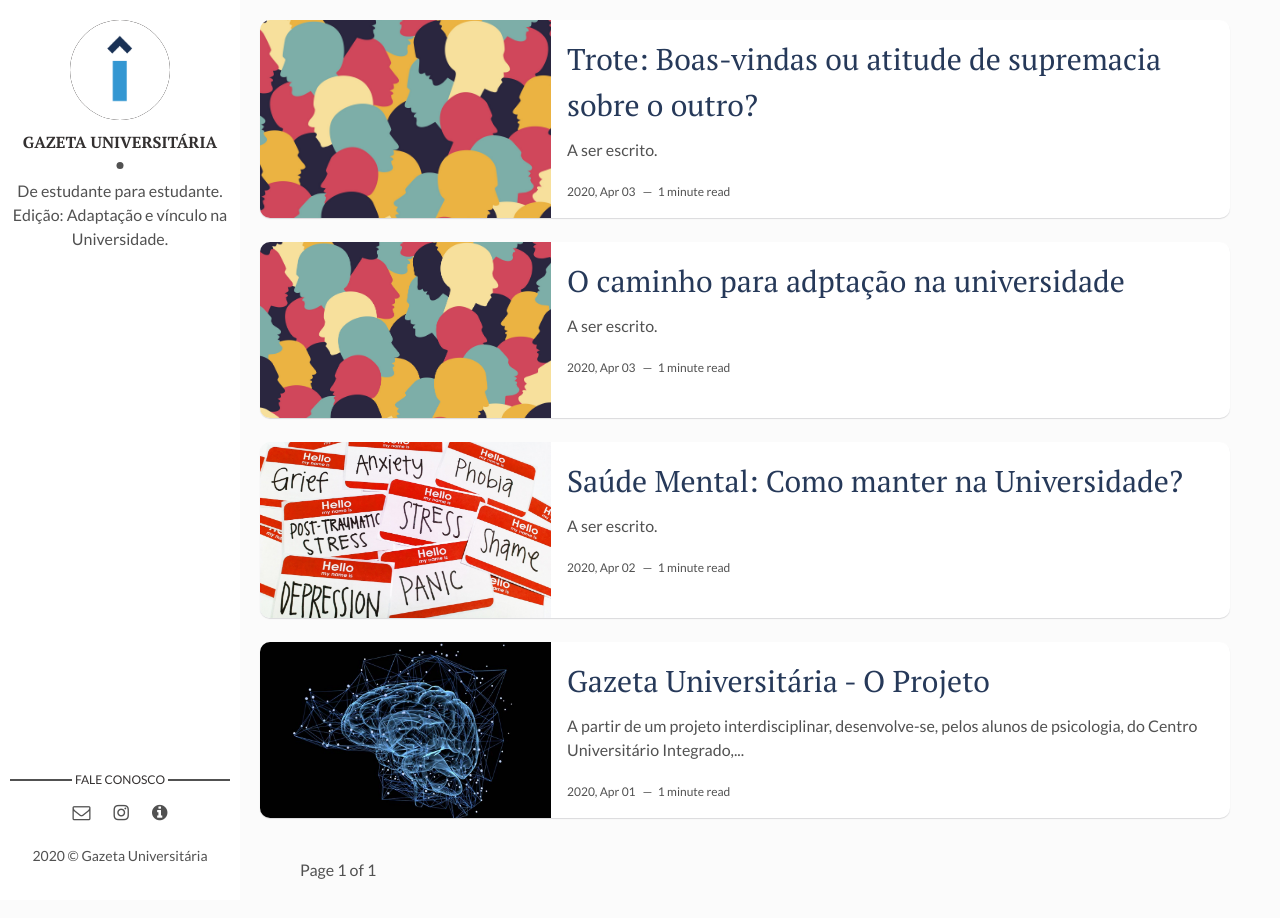
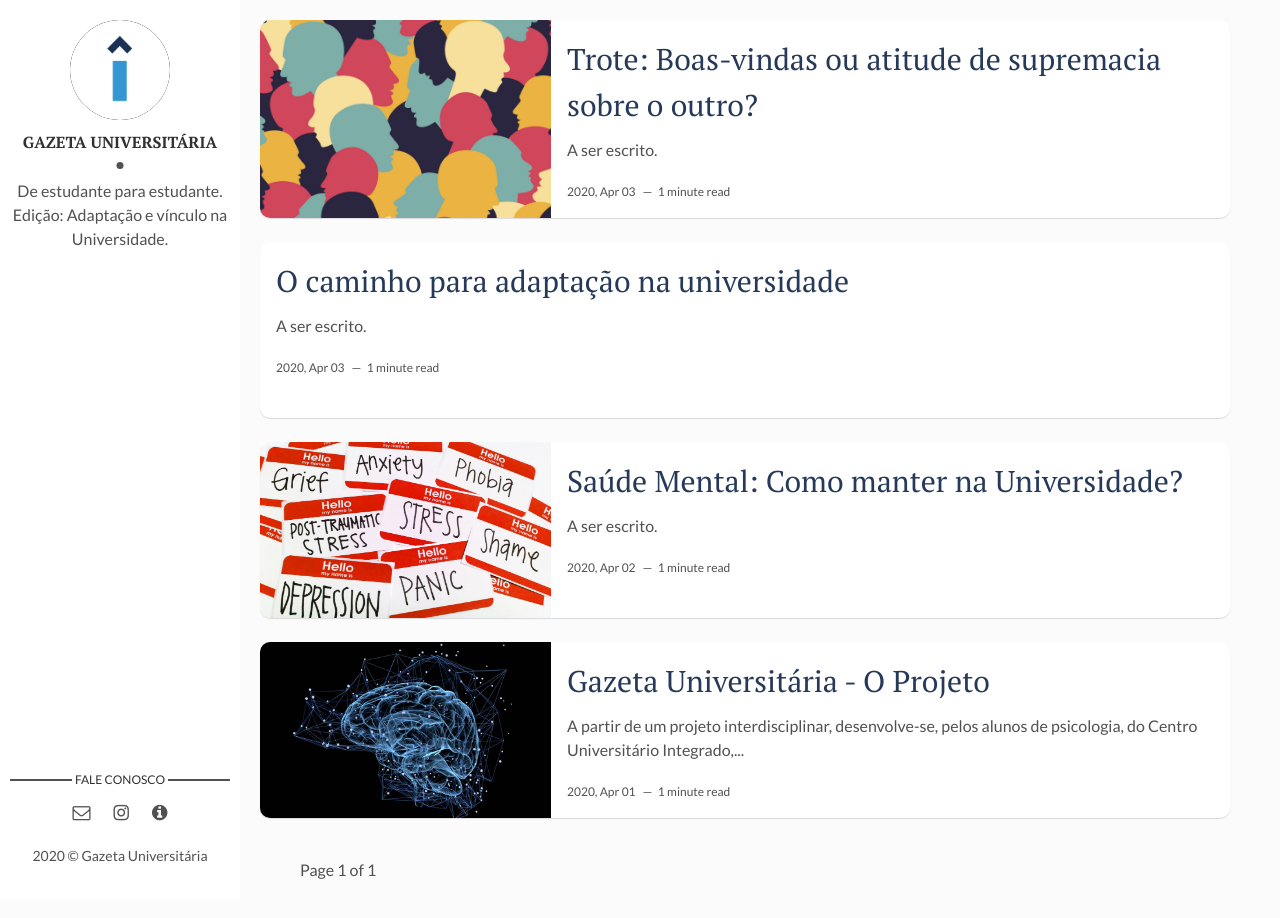
Before and after one commit to gazetauniversitaria/gazetauniversitaria.github.io, a Jekyll site: the page built from index.html, in a window 1280 px wide. Built offline with Jekyll 4.4.1, drawn with Linux system fonts in a browser that asks for light colours; the list of posts is cut into pages by our own code.

Commit message:
Update 2020-04-03-adapt.markdown

```diff
--- a/_posts/2020-04-03-adapt.markdown
+++ b/_posts/2020-04-03-adapt.markdown
@@ -1,9 +1,9 @@
 ---
 layout: post
-title: "O caminho para adptação na universidade"
+title: "O caminho para adaptação na universidade"
 date: 2020-04-03 11:00:00 +0300
 description: Ao projeto de jornal online; Gazeta Universitária
-img:  trote/capa.png
+assets:  img/Adaptação.jpg
 tags: [Estudantes, Saúde Mental, Psicologia,Adaptação]
 ---
 
```
